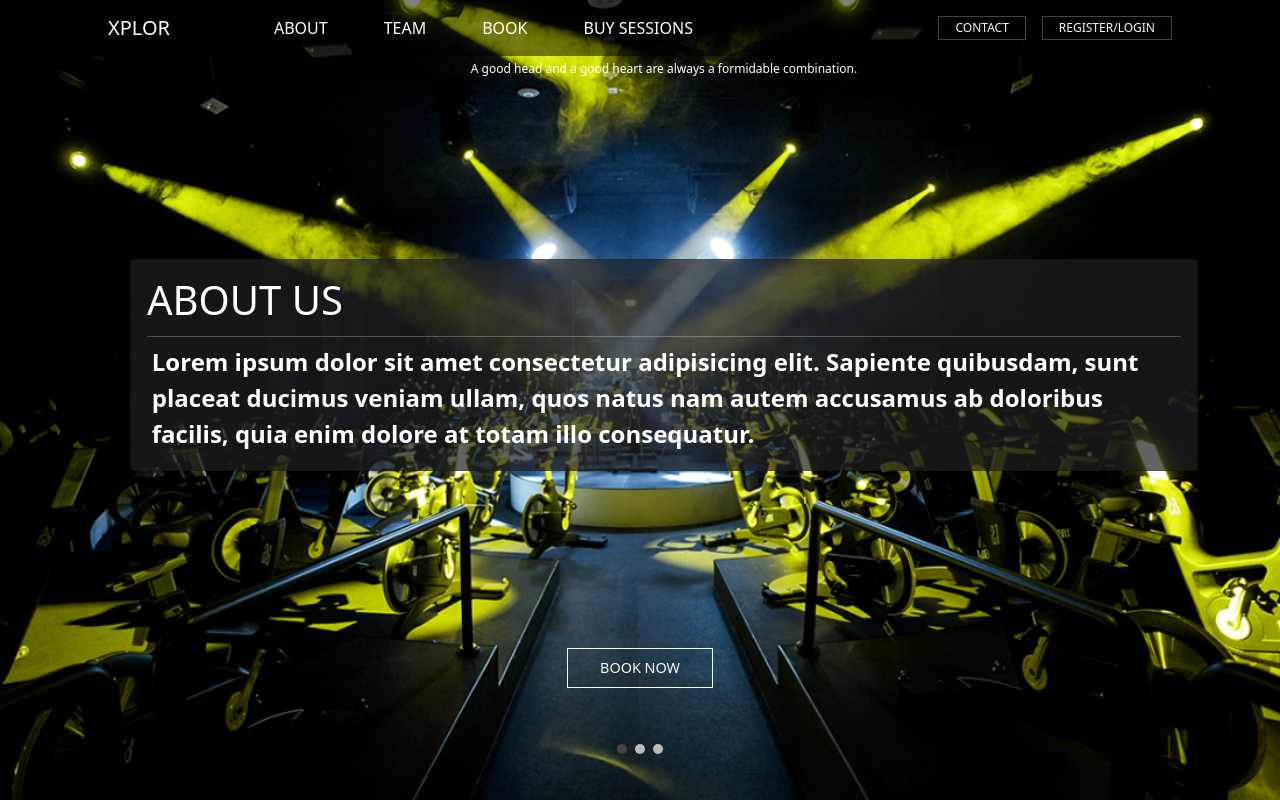
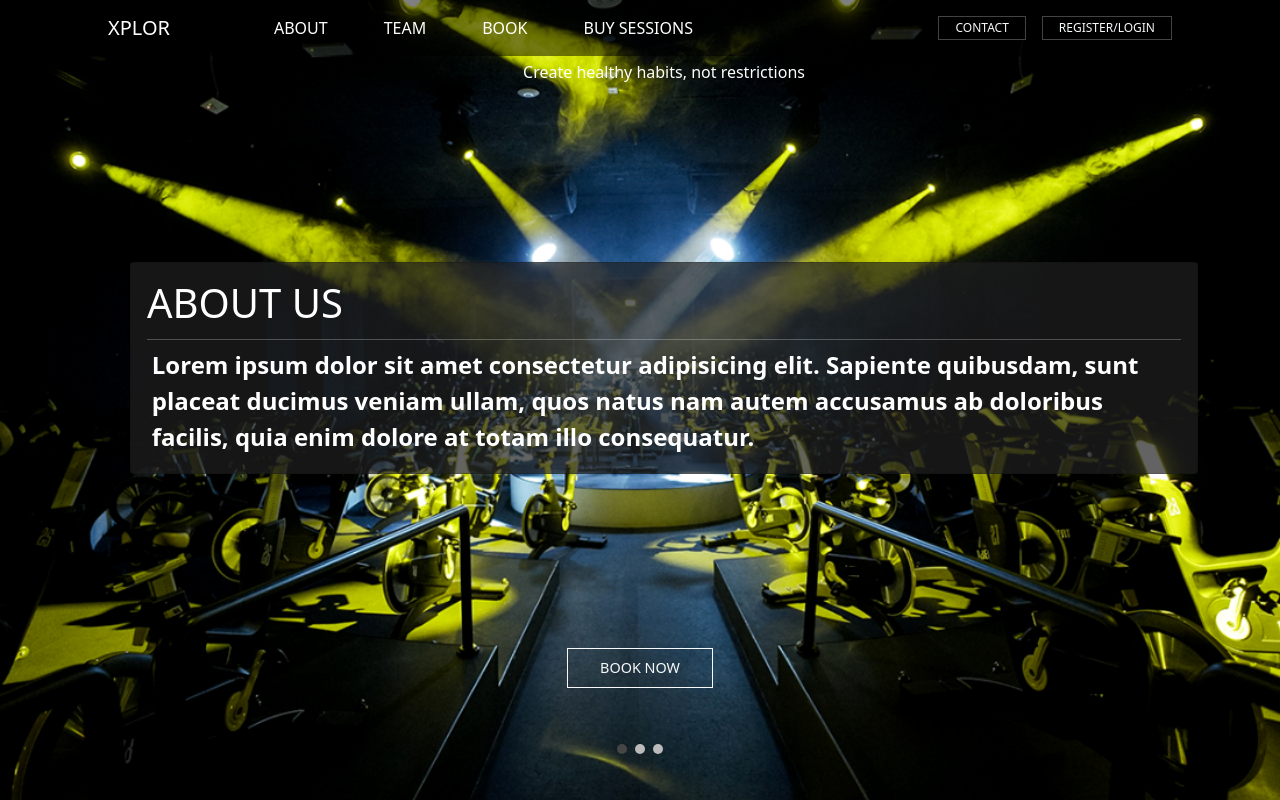
Before and after one commit to RadarRadarRadar/xplor_mock-up, a plain HTML site: page index.html in a window 1280 px wide. Both pictures are taken after a click on the link "ABOUT". Drawn offline with nearby package versions, Linux system fonts and the light colour scheme.

Commit message:
Add quotes to random quote script

```diff
--- a/index.html
+++ b/index.html
@@ -20,13 +20,14 @@
 
     <script type="text/javascript">
       randomQuote = function () {
-        let quotes = []
-        quotes[0] = "Action is the real measure of intelligence."
-        quotes[1] = "Baseball has the great advantage over cricket of being sooner ended."
-        quotes[2] = "Every goal, every action, every thought, every feeling one experiences, whether it be consciously or unconsciously known, is an attempt to increase one's level of peace of mind."
-        quotes[3] = "A good head and a good heart are always a formidable combination."
-        let rand = Math.floor(Math.random()*quotes.length)
-        let quote = quotes[rand]
+        const quotes = [
+          "A little progress each day adds up to big results",
+          "Your success is found in your daily routine",
+          "Strive for progress, not perfection",
+          "Create healthy habits, not restrictions"
+        ]
+        const rand = Math.floor(Math.random()*quotes.length)
+        const quote = quotes[rand]
         $(() => {
           $('.quote').text(quote)
         })
--- a/styles.css
+++ b/styles.css
@@ -135,7 +135,7 @@ nav {
 }
 
 .quote {
-  font-size: .75rem;
+  font-size: 1em;
 }
 
 @media (max-width: 991px) {
```
